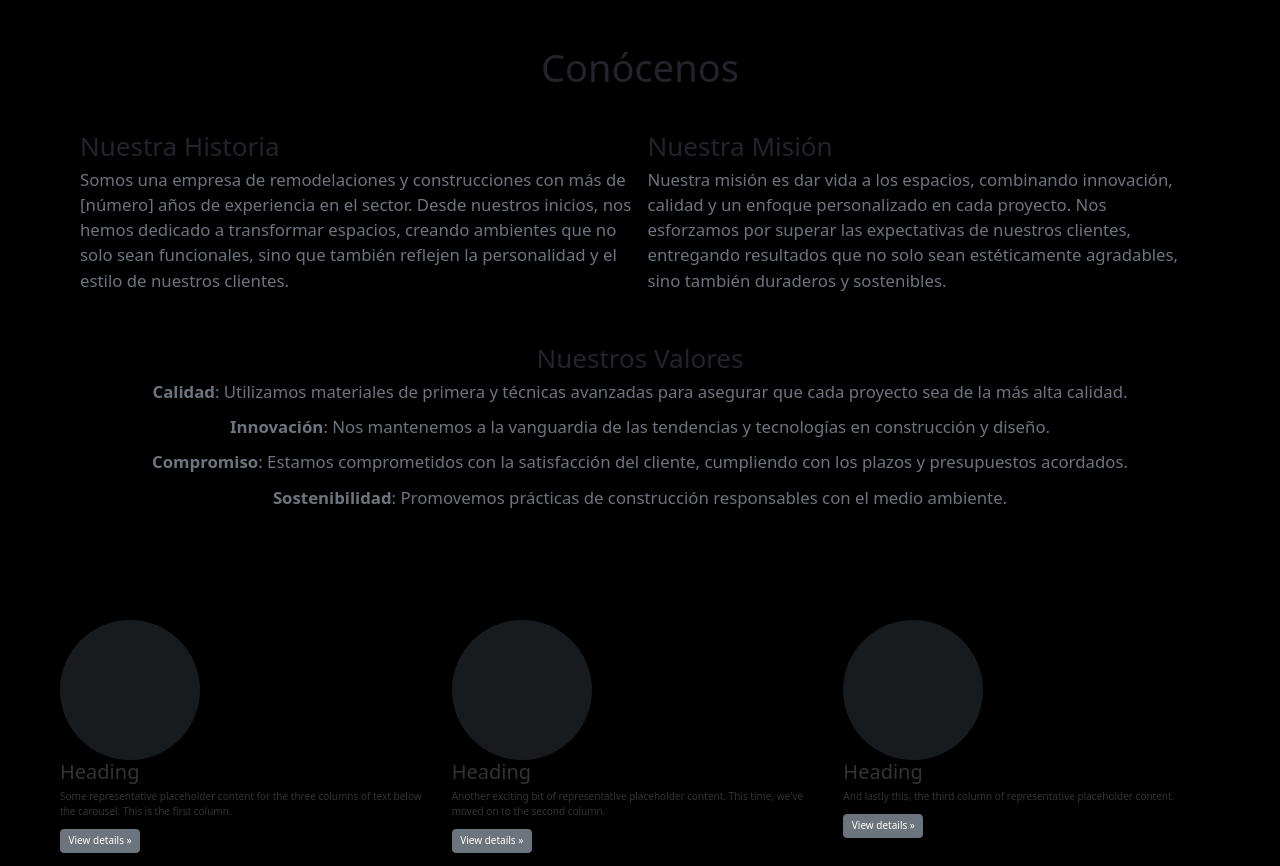
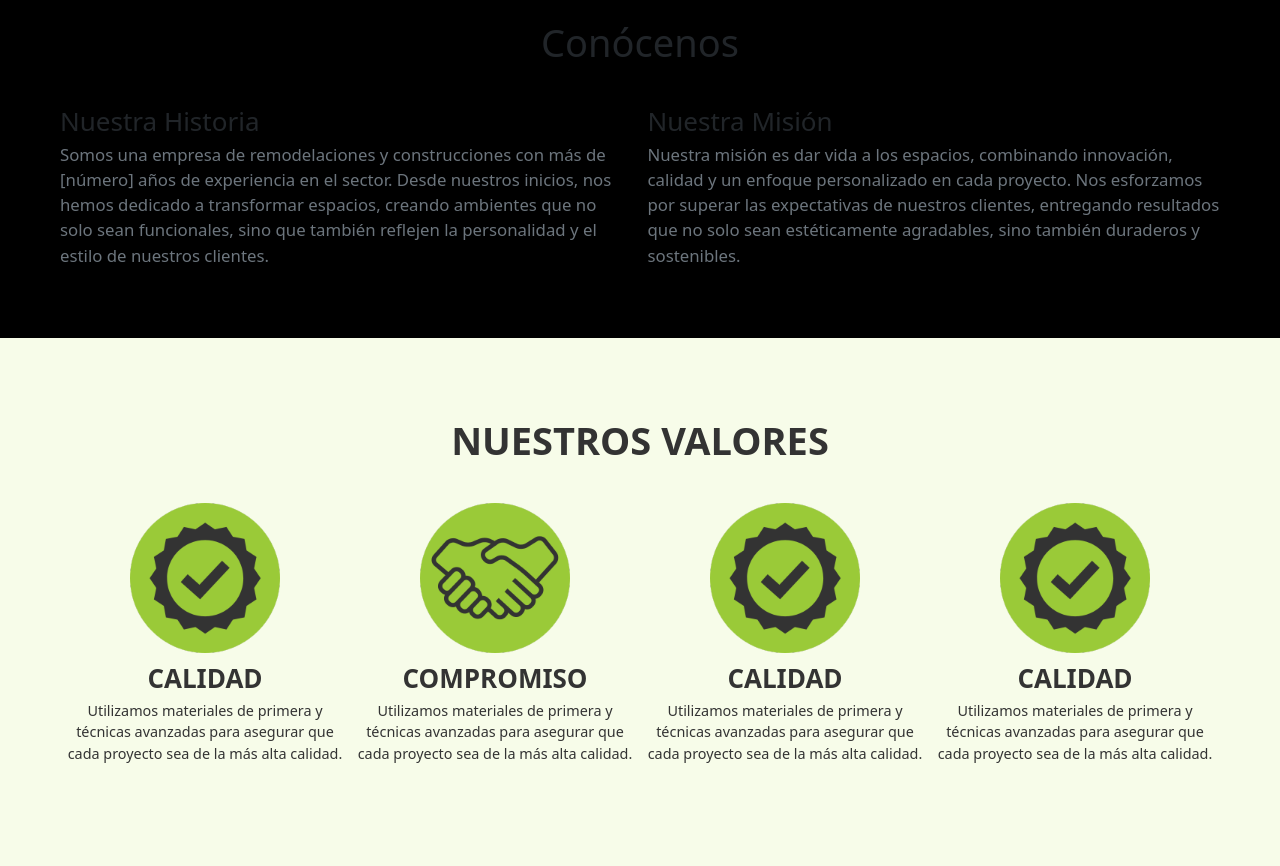
Before and after one commit to AndresVergara28/PentHouses_IngenieriaModerna, a website: page index.html in a window 1280 px wide. Shown: the part 820-1686 px from the top of the page. Drawn offline with nearby package versions, Linux system fonts and the light colour scheme.

Commit message:
añadiendo los valores de la empresa

```diff
--- a/index.html
+++ b/index.html
@@ -46,10 +46,10 @@
         />
       </a>
 
-      <nav class="main_nav_container inactive">
+      <nav class="main_nav_container">
         <ul class="nav_container">
           <li class="nav_item">
-            <a class="nav_item_ancla" href="#">Conocenos</a>
+            <a class="nav_item_ancla" href="#conocenos">Conocenos</a>
           </li>
           <li class="nav_item">
             <a class="nav_item_ancla" href="#">Servicios</a>
@@ -62,8 +62,8 @@
     </header>
     <main style="width: 100%">
       <section
+        class="carousel container slide mb-6"
         id="myCarousel"
-        class="carousel container slide mb-6"
         data-bs-ride="carousel"
       >
         <div class="carousel-indicators">
@@ -134,11 +134,6 @@
                   Some representative placeholder content for the third slide of
                   this carousel.
                 </p>
-                <p>
-                  <a class="btn btn-lg btn-secondary" href="#"
-                    >Browse gallery</a
-                  >
-                </p>
               </div>
             </div>
           </div>
@@ -163,11 +158,11 @@
         </button>
       </section>
 
-      <section class="conocenos_main_container container">
+      <section class="conocenos_main_container" id="conocenos">
         <h1 class="section-title">Conócenos</h1>
 
-        <div class="container">
-          <div class="row g-6">
+        <div class="mision_historia_container container">
+          <div class="mision_historia_fila row g-6">
             <div class="section-content col-lg-6 col-sm-12">
               <h2>Nuestra Historia</h2>
               <p>
@@ -189,30 +184,48 @@
                 agradables, sino también duraderos y sostenibles.
               </p>
             </div>
+          </div>
+        </div>
 
-            <div class="section-content col-lg-12 col-md-12 text-center">
-              <h2>Nuestros Valores</h2>
-              <ul class="values-list w-100 container">
-                <li>
-                  <strong>Calidad</strong>: Utilizamos materiales de primera y
-                  técnicas avanzadas para asegurar que cada proyecto sea de la
-                  más alta calidad.
-                </li>
-                <li>
-                  <strong>Innovación</strong>: Nos mantenemos a la vanguardia de
-                  las tendencias y tecnologías en construcción y diseño.
-                </li>
-                <li>
-                  <strong>Compromiso</strong>: Estamos comprometidos con la
-                  satisfacción del cliente, cumpliendo con los plazos y
-                  presupuestos acordados.
-                </li>
-                <li>
-                  <strong>Sostenibilidad</strong>: Promovemos prácticas de
-                  construcción responsables con el medio ambiente.
-                </li>
-              </ul>
-            </div>
+        <div class="nuestros_valores_container section-content text-center">
+          <h2 class="nuestros_valores_title">Nuestros Valores</h2>
+
+          <div class="valores_items_container container">
+            <ul class="valores_items_fila row mx-auto values-list w-100 g-4">
+              <li class="valores_item_container col-lg-3">
+                <img class="item_img" src="./assets/imgs/calidad.png" alt="" />
+                <h3 class="item_title">calidad</h3>
+                <p class="item_description">
+                  Utilizamos materiales de primera y técnicas avanzadas para
+                  asegurar que cada proyecto sea de la más alta calidad.
+                </p>
+              </li>
+              <li class="valores_item_container col-lg-3">
+                <img class="item_img" src="./assets/imgs/compromiso.png" alt="" />
+                <h3 class="item_title">Compromiso</h3>
+                <p class="item_description">
+                  Utilizamos materiales de primera y técnicas avanzadas para
+                  asegurar que cada proyecto sea de la más alta calidad.
+                </p>
+              </li>
+              <li class="valores_item_container col-lg-3">
+                <img class="item_img" src="./assets/imgs/calidad.png" alt="" />
+                <h3 class="item_title">calidad</h3>
+                <p class="item_description">
+                  Utilizamos materiales de primera y técnicas avanzadas para
+                  asegurar que cada proyecto sea de la más alta calidad.
+                </p>
+              </li>
+              <li class="valores_item_container col-lg-3">
+                <img class="item_img" src="./assets/imgs/calidad.png" alt="" />
+                <h3 class="item_title">calidad</h3>
+                <p class="item_description">
+                  Utilizamos materiales de primera y técnicas avanzadas para
+                  asegurar que cada proyecto sea de la más alta calidad.
+                </p>
+              </li>
+
+            </ul>
           </div>
         </div>
       </section>
--- a/scss/_header.scss
+++ b/scss/_header.scss
@@ -1,9 +1,10 @@
 .header_main_container {
     width: 100%;
+    height: 15vh;
     padding: 1rem;
     position: sticky;
     top: 0;
-    z-index: 1;
+    z-index: 3;
     border-bottom: 1px solid $color_gray_50;
     background-color: $color_black;
     display: flex;
@@ -16,15 +17,12 @@
         height: 4rem;
         fill: $color_white;
         cursor: pointer;
-
-
-
     }
 
     .main_logo_ancla {
         order: 2;
         .main_logo {
-            width: 27rem;
+            width: 20rem;
         }
 
     }
@@ -61,6 +59,8 @@
 
 @media screen and (max-width:$small) {
     .header_main_container {
+        width: 100%;
+        height: 12vh;
         justify-content: space-between;
         .menu_icon_container {
             display: flex;
@@ -83,7 +83,7 @@
                 flex-direction: column;
                 background-color: $color_black;
                 position: fixed;
-                top: 15vh;
+                top: 12vh;
                 width: 100%;
                 left: 0;
 
@@ -94,7 +94,7 @@
 
                     .nav_item_ancla {
                         color: $color_gray_50;
-                        font-size: $font-size-paragraph*1.6;
+                        font-size: $font-size-paragraph*1.4;
                         line-height: 1.2rem;
                         font-weight: bold;
 
--- a/scss/_quienessomos.scss
+++ b/scss/_quienessomos.scss
@@ -1,7 +1,6 @@
 .conocenos_main_container {
     margin-top: 4rem;
     height: auto;
-
 
     .section-title {
         font-size: $font-size-title;
@@ -10,16 +9,75 @@
         color: $color_gray_100;
     }
 
+    .mision_historia_container {
+        .mision_historia_fila {
+
+
             .section-content {
                 margin-bottom: 40px;
-        h2{
+
+                h2 {
                     font-size: $font-size-subtitle;
                     color: $color_gray_100;
                 }
-        p, ul, li{
+
+                p,
+                ul,
+                li {
                     font-size: $font-size-paragraph*1.4;
                     color: $color_gray_50;
                 }
+            }
+
+
+
+        }
+
+
+
+
+    }
+
+    .nuestros_valores_container {
+        padding: 8rem 0;
+        width: 100%;
+
+        background-color: $color_green_50;
+
+        .nuestros_valores_title {
+            font-size: $font-size-title;
+            text-transform: uppercase;
+            font-weight: bold ;
+        }
+
+        .valores_items_container {
+            margin-top: 2rem;
+            .valores_items_fila {
+                .valores_item_container {
+                    .item_img {
+                        width: 15rem;
+                    }
+
+                    .item_title {
+                        margin-top: 1rem;
+                        text-transform: uppercase;
+                        font-weight: bold;
+                        font-size: $font-size-subtitle;
+                    }
+
+                    .item_description {
+                        text-align: center;
+                        font-size: $font-size-paragraph*1.2;
+                    }
+                }
+
+
+            }
+
+
+        }
+
+
     }
 
 }
```
Also changed, not shown: assets/imgs/calidad.png (added), assets/imgs/compromiso.png (added), css/main.css, 1 other file. Lines whose indentation alone changed are shown as unchanged.
